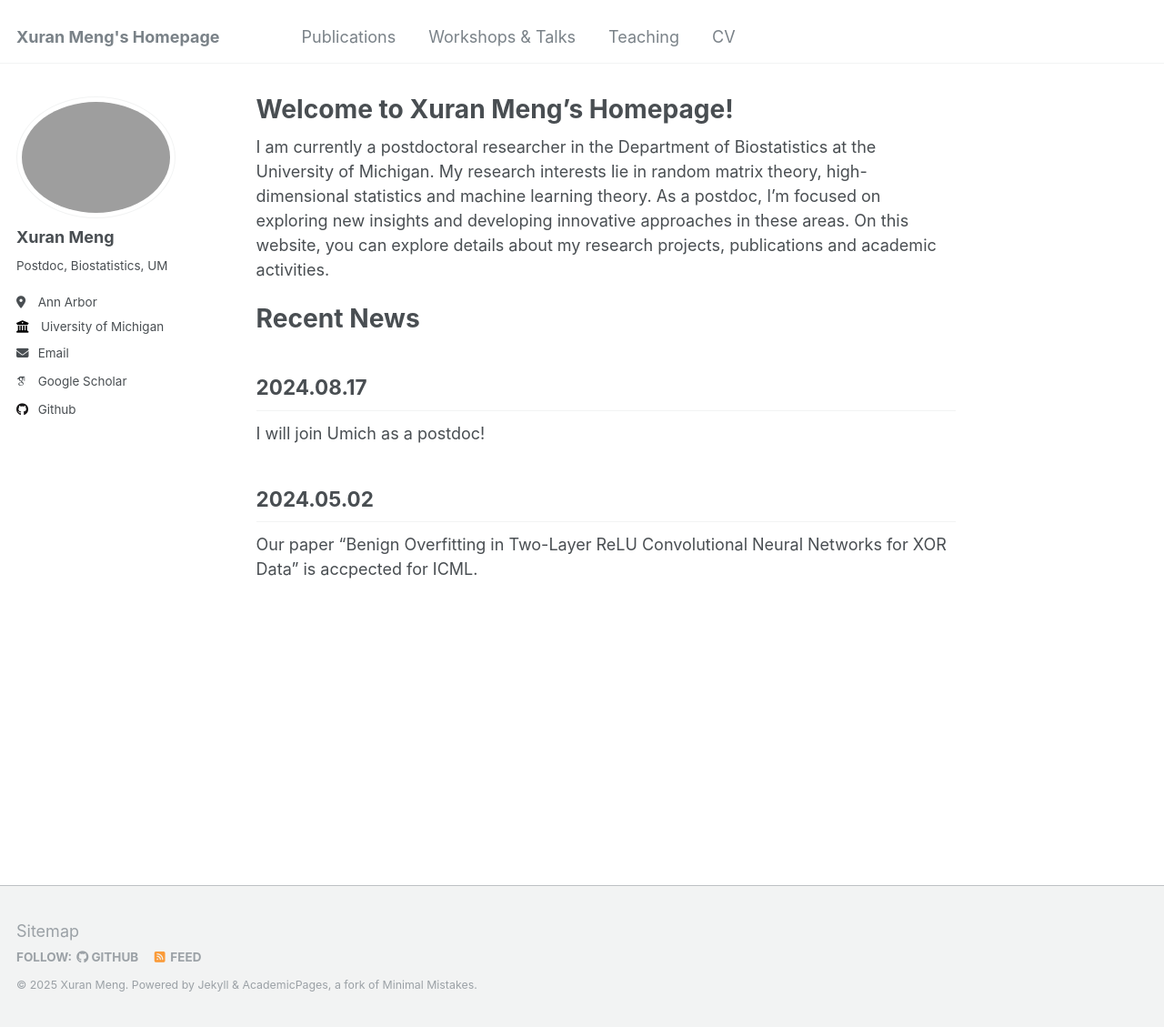
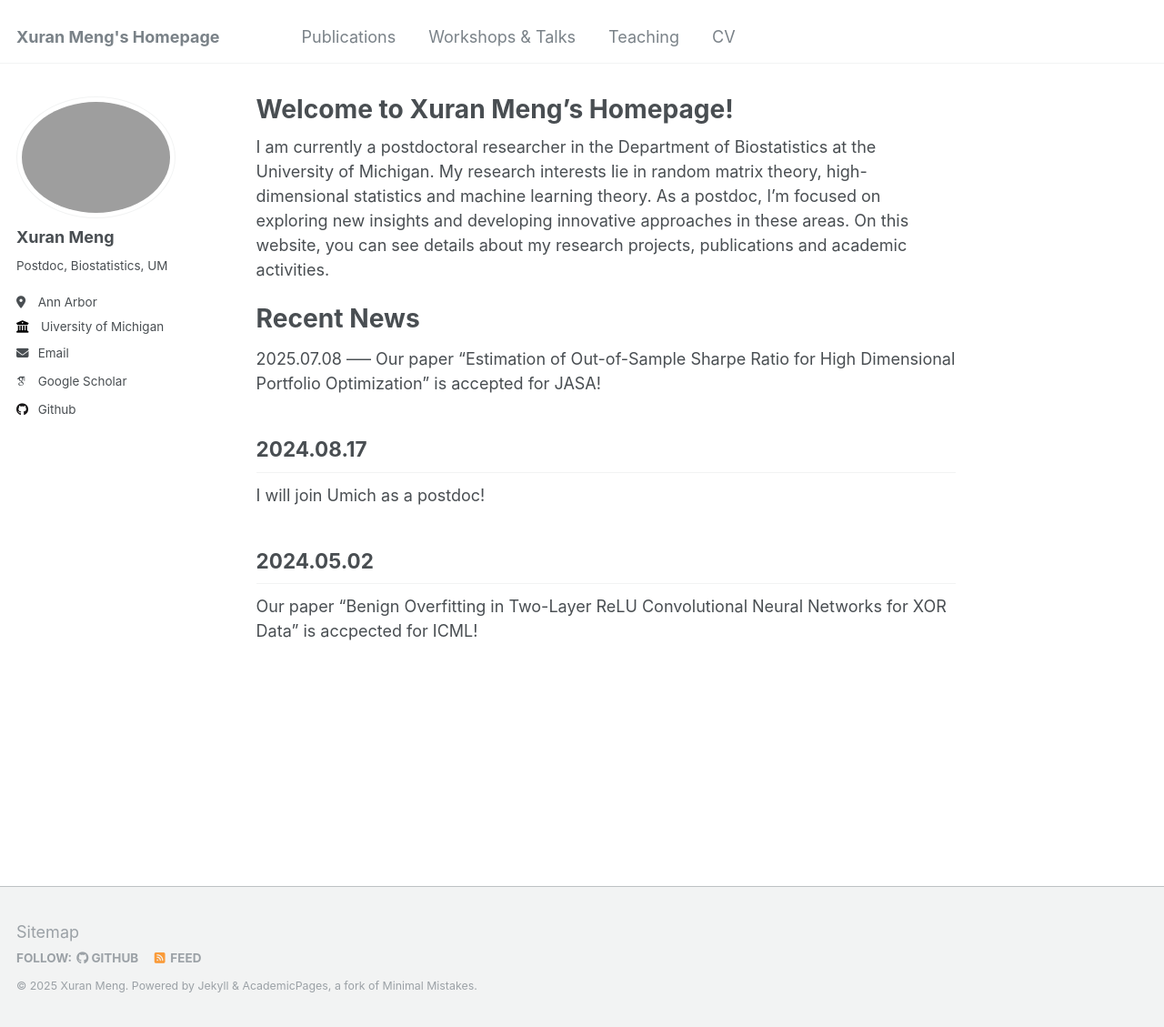
Before and after one commit to XuranMeng/XuranMeng.github.io, a Jekyll site: the page built from _pages/about.md, in a window 1280 px wide and 1129 px high. Shown: the whole window at 91% size. Built offline with Jekyll 4.4.1, drawn with Linux system fonts in a browser that asks for light colours; some web fonts are replaced.

Commit message:
Update about.md

```diff
--- a/_pages/about.md
+++ b/_pages/about.md
@@ -7,10 +7,13 @@ redirect_from:
   - /about.html
 ---
 
-I am currently a postdoctoral researcher in the Department of Biostatistics at the University of Michigan. My research interests lie in random matrix theory, high-dimensional statistics and machine learning theory. As a postdoc, I’m focused on exploring new insights and developing innovative approaches in these areas. On this website, you can explore details about my research projects, publications and academic activities.
+I am currently a postdoctoral researcher in the Department of Biostatistics at the University of Michigan. My research interests lie in random matrix theory, high-dimensional statistics and machine learning theory. As a postdoc, I’m focused on exploring new insights and developing innovative approaches in these areas. On this website, you can see details about my research projects, publications and academic activities.
 
 Recent News
 ======
+2025.07.08
+-----
+Our paper "Estimation of Out-of-Sample Sharpe Ratio for High Dimensional Portfolio Optimization" is accepted for JASA!
 
 2024.08.17
 -----
@@ -18,4 +21,4 @@ I will join Umich as a postdoc!
 
 2024.05.02
 -----
-Our paper "Benign Overfitting in Two-Layer ReLU Convolutional Neural Networks for XOR Data" is accpected for ICML.
+Our paper "Benign Overfitting in Two-Layer ReLU Convolutional Neural Networks for XOR Data" is accpected for ICML!
```
